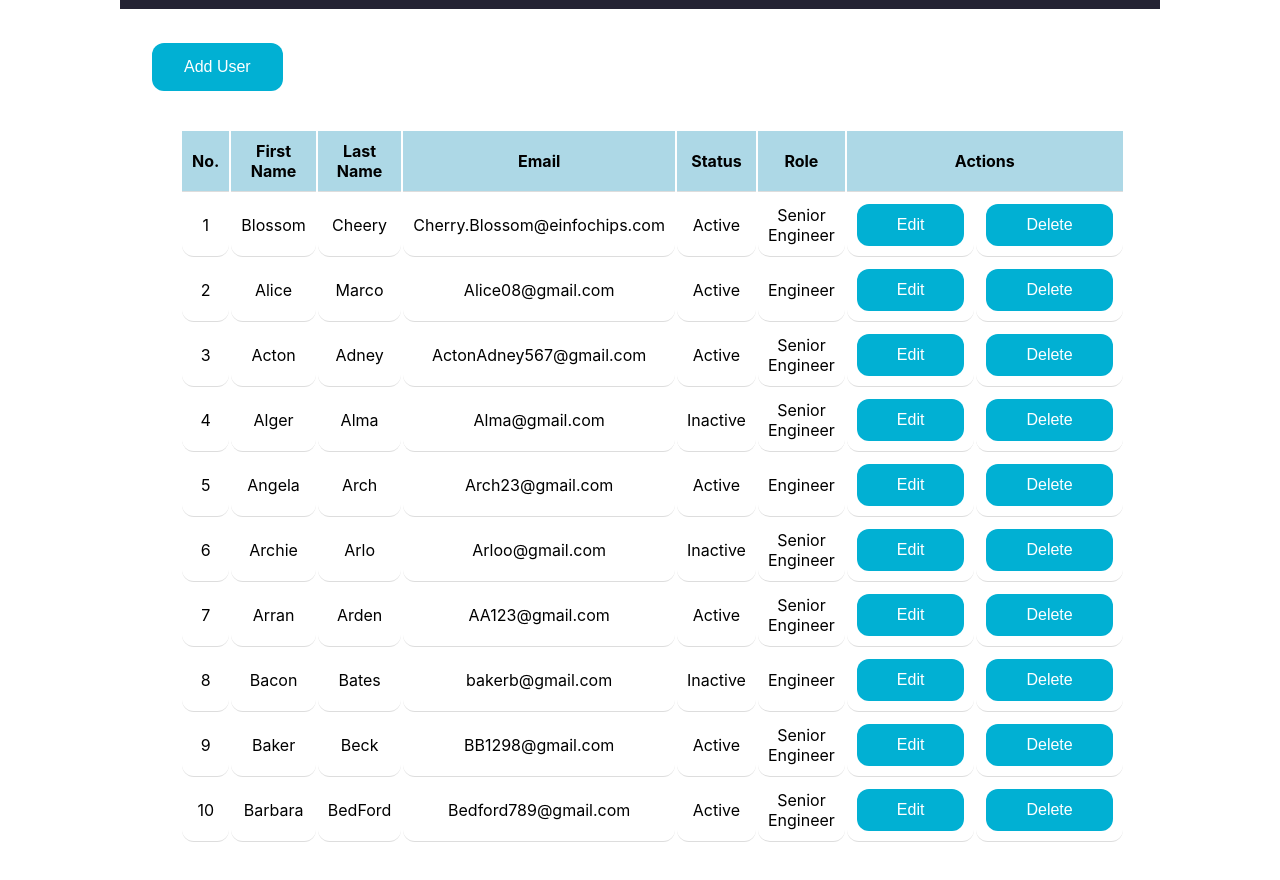
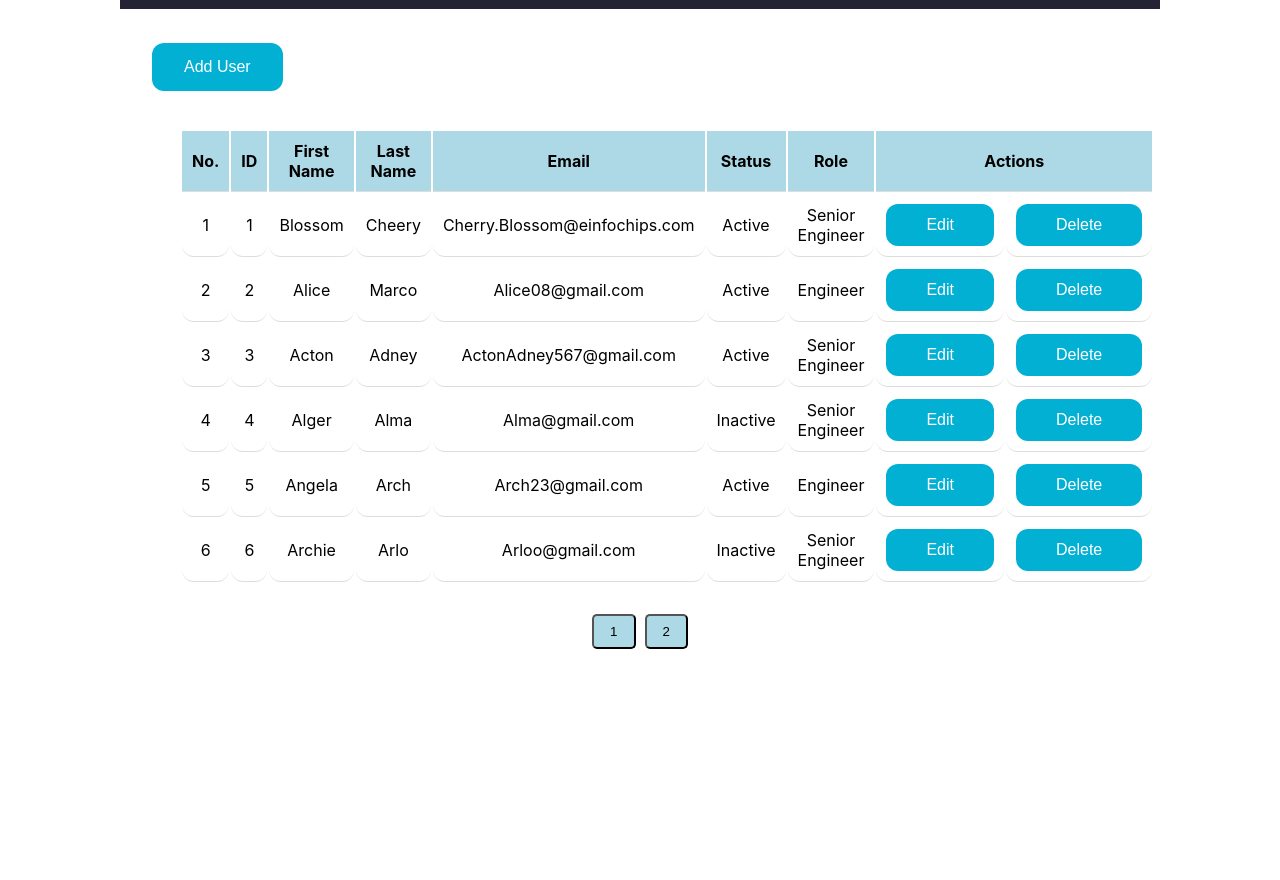
Before and after one commit to SanjanaAher/User-Management-Project, a React (Create React App) app: page / in a window 1280 px wide. Shown: the part 320-1200 px from the top of the page. After the commit the page ends 1179 px from the top, so only its background shows below. Built offline with nearby package versions, Linux system fonts and the light colour scheme.

Commit message:
Added Pagination.

```diff
--- a/src/Page/Dashboard/Dashboard.js
+++ b/src/Page/Dashboard/Dashboard.js
@@ -6,6 +6,7 @@ import List from './List'
 import './Dashboard.css'
 import Popup from 'reactjs-popup';
 import 'reactjs-popup/dist/index.css';
+
 
 
 
@@ -48,8 +49,10 @@ function Dashboard() {
                 <List
 
                     user = {user}
+                    setUser={setUser}
                     handleEdit = {handleEdit}
                     handleDelete = {handleDelete}
+
 
                 />
 
@@ -79,6 +82,7 @@ function Dashboard() {
         )}
 
 
+
         </div>
     </div>
   )
--- a/src/Page/Dashboard/List.css
+++ b/src/Page/Dashboard/List.css
@@ -40,3 +40,13 @@ th{
     background-color: white;
 
   }
+  .pagination-button{
+   float: center;
+  background-color:#ADD8E6;
+  border-radius: 5px;
+  padding: 8px 16px;
+  text-align: center;
+  }
+  .pagination-button:hover{
+    background-color:#01B0D3;
+  }
--- a/src/Page/Dashboard/List.js
+++ b/src/Page/Dashboard/List.js
@@ -1,8 +1,33 @@
-import React from "react";
+import React, { useEffect, useState } from "react";
 import "./List.css";
-import Pop from './Popup'
+import Pop from "./Popup";
+import { paginate } from "./Pagination";
 
-function List({ user, handleEdit, handleDelete }) {
+function List({ user,  handleEdit, handleDelete }) {
+  const [page, setPage] = useState(0);
+  const [newUser, setNewUser] = useState({});
+  const x = paginate(user);
+  const [pageArray, setPageArray] = useState([]);
+  const xyz = (x) => {
+    setNewUser(() => x[0][page]);
+  };
+  useEffect(() => {
+    if (pageArray.length <= x[1]) {
+      // setPageArray([]);
+      for (let i = pageArray.length; i < x[1]; i++) {
+        pageArray.push(i + 1);
+      }
+    }
+    if(pageArray.length > x[1]){
+      setPageArray(pageArray.slice(0,page+1));
+    }
+    xyz(x);
+  }, [page]);
+
+  const handlePage = (item) => {
+    setPage(item - 1);
+  };
+
   return (
     <div>
       <table>
@@ -10,6 +35,9 @@ function List({ user, handleEdit, handleDelete }) {
           <tr>
             <th colSpan={2} className="text-center">
               No.{" "}
+            </th>
+            <th colSpan={2} className="text-center">
+              ID{" "}
             </th>
             <th colSpan={4} className="text-center">
               First Name
@@ -33,10 +61,11 @@ function List({ user, handleEdit, handleDelete }) {
         </thead>
 
         <tbody>
-          {user.length > 0 ? (
-            user.map((use, i) => (
+          {newUser.length > 0 ? (
+            newUser.map((use, i) => (
               <tr colSpan={3} key={use.id}>
                 <td colSpan={2}>{i + 1}</td>
+                <td colSpan={2}>{use.id}</td>
                 <td colSpan={4}>
                   {use.firstname ? use.firstname : use.updatefirstname}
                 </td>
@@ -58,7 +87,7 @@ function List({ user, handleEdit, handleDelete }) {
                 </td>
                 <td className="action-btn" colSpan={2}>
                   {/* <button className='button2' onClick={()=>handleDelete(use.id)}>Delete</button> */}
-                 <Pop  handleDelete = {handleDelete} id={ use.id } />
+                  <Pop handleDelete={handleDelete} id={use.id} />
                 </td>
               </tr>
             ))
@@ -69,6 +98,21 @@ function List({ user, handleEdit, handleDelete }) {
           )}
         </tbody>
       </table>
+      <div>
+        {pageArray.map((item, index) => (
+          <>
+            &nbsp;
+            <button
+              className="pagination-button"
+              key={index}
+              onClick={() => handlePage(item)}
+            >
+              {item}
+            </button>
+            &nbsp;
+          </>
+        ))}
+      </div>
     </div>
   );
 }
--- /dev/null
+++ b/src/Page/Dashboard/Pagination.js
@@ -0,0 +1,14 @@
+
+export const paginate = (users) => {
+    const itemsPerPage = 6;
+    const pages = Math.ceil(users.length / itemsPerPage);
+    const newUser = [];
+
+    Array.from({length:pages},(_,index) => {
+        const start = index * itemsPerPage;
+        newUser.push(users.slice(start,start + itemsPerPage))
+    })
+    return [{...newUser},pages];
+
+
+}
--- a/src/index.js
+++ b/src/index.js
@@ -6,9 +6,9 @@ import reportWebVitals from './reportWebVitals';
 
 const root = ReactDOM.createRoot(document.getElementById('root'));
 root.render(
-  <React.StrictMode>
+
     <App />
-  </React.StrictMode>
+
 );
 
 // If you want to start measuring performance in your app, pass a function
```
Also changed, not shown: src/Page/Dashboard/UseTable.js (deleted, +0 -33 lines).
